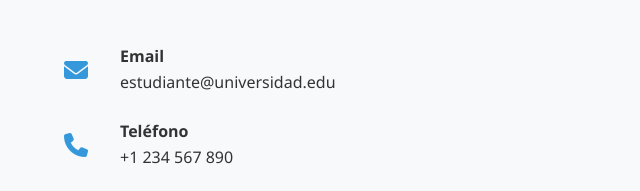
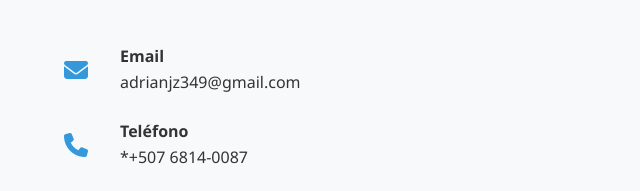
Before and after one commit to adrianJ007/Portafolio-Programaci-n, a plain HTML site: page index.html in a window 1280 px wide. Shown: the part 2455-2646 px from the top of the page, 0-640 px from the left. Drawn offline with Linux system fonts and the light colour scheme.

Commit message:
Update adrianport25.html

```diff
--- a/index.html
+++ b/index.html
@@ -370,7 +370,7 @@
     <!-- Header -->
     <header>
         <div class="container nav-container">
-            <div class="logo">Portafolio<span>Estudiante</span></div>
+            <div class="logo">Portafolio Semestral<span>Adrian Jimenez</span></div>
             <nav>
                 <ul>
                     <li><a href="#inicio">Inicio</a></li>
@@ -604,14 +604,14 @@
                         <i class="fas fa-envelope"></i>
                         <div>
                             <h4>Email</h4>
-                            <p>estudiante@universidad.edu</p>
+                            <p>adrianjz349@gmail.com</p>
                         </div>
                     </div>
                     <div class="contact-item">
                         <i class="fas fa-phone"></i>
                         <div>
                             <h4>Teléfono</h4>
-                            <p>+1 234 567 890</p>
+                            <p>*+507 6814-0087</p>
                         </div>
                     </div>
                     <div class="contact-item">
```
